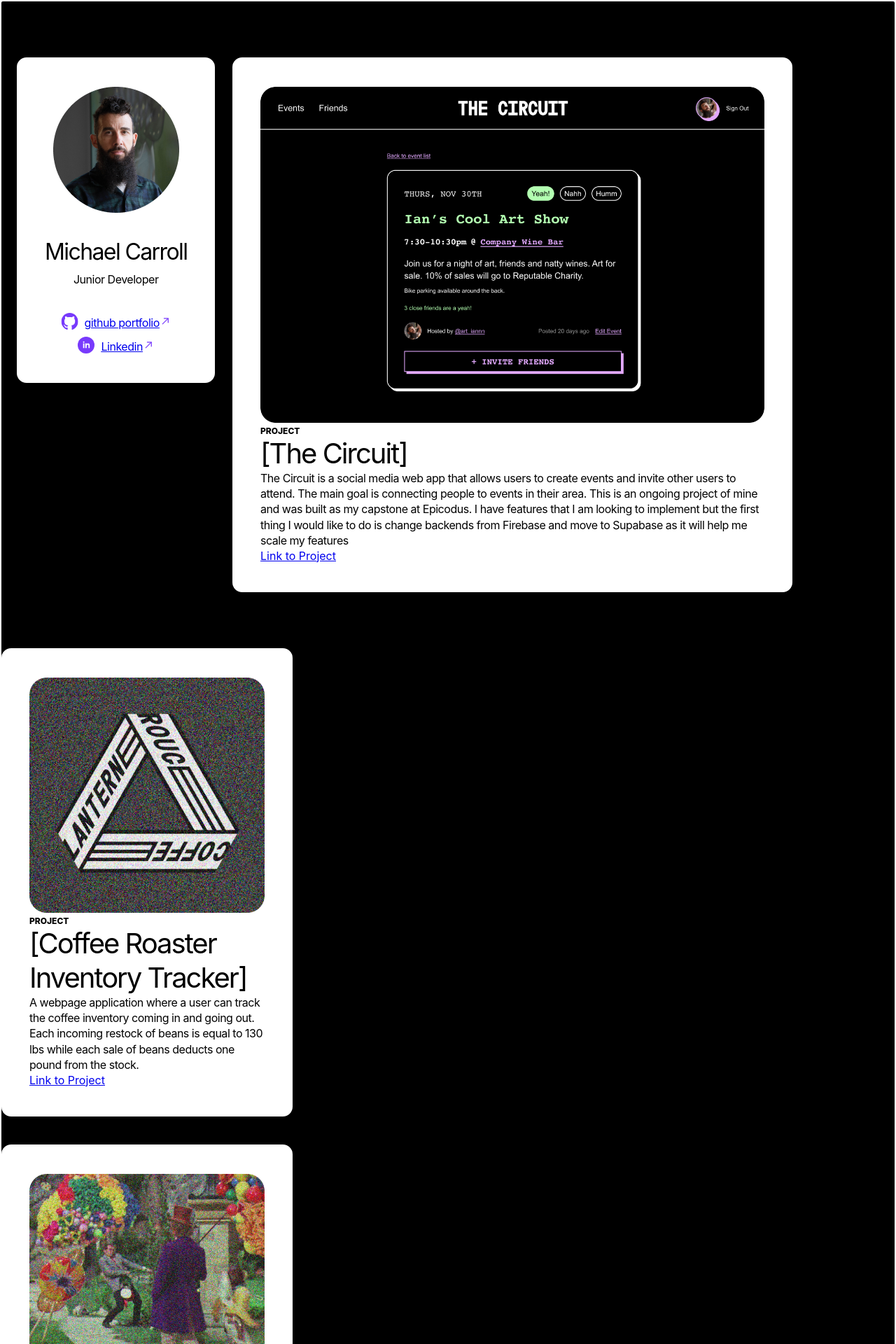
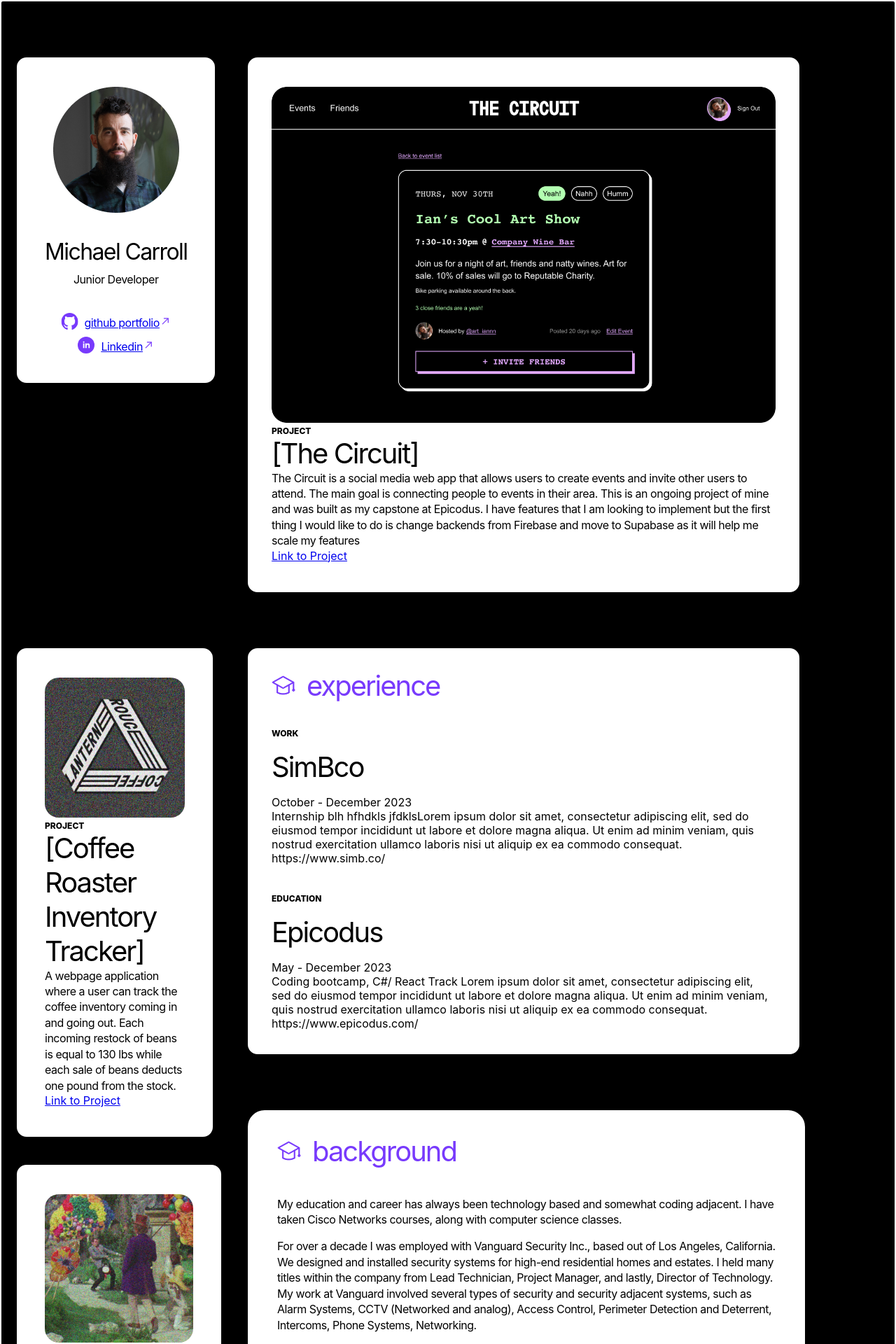
Before and after one commit to mcarroll138/portfolio, a React (Create React App) app: page / in a window 1280 px wide. Shown: the top 1920 px of the page at 70% size. Built offline with nearby package versions, Linux system fonts and the light colour scheme.

Commit message:
update css, debug, WIP

```diff
--- a/src/components/LandingPage.js
+++ b/src/components/LandingPage.js
@@ -11,7 +11,7 @@ export default function LandingPage() {
     border: "2px solid white",
     borderRadius: "4px",
     background: "black",
-    height: "100%",
+    height: "2000vh",
   };
 
   return (
--- a/src/components/ProjectList.js
+++ b/src/components/ProjectList.js
@@ -9,6 +9,8 @@ const projectContainerStyle = {
   // display: "flex",
   // flexWrap: "wrap",
   // flexDirection: "row",
+  // width: "100%",
+
   maxWidth: 336,
   background: "#ffffff",
   border: "2px solid white",
@@ -55,7 +57,7 @@ function ProjectList() {
         style={{
           justifyContent: "right",
           marginTop: 80,
-          marginLeft: 330,
+          marginLeft: 352,
           marginRight: 20,
           maxWidth: 720,
           right: 0,
@@ -64,7 +66,7 @@ function ProjectList() {
           borderRadius: "14px",
           display: "flex",
           flexDirection: "column",
-          padding: "40px 38px",
+          padding: "40px 32px",
           marginBottom: 80,
         }}
       >
@@ -75,10 +77,23 @@ function ProjectList() {
           link={capstoneProject.link}
         />
       </div>
-
-      <div>
+      <div style={{ width: 300, height: 0 }}>
         {mainProjectList.map((projects, index) => (
-          <div key={index} style={projectContainerStyle}>
+          <div
+            key={index}
+            style={{
+              display: "flex",
+              flexWrap: "wrap",
+              flexDirection: "row",
+              width: 280,
+              // marginBottom: 12,
+              // background: "white",
+              // borderRadius: "14px",
+              marginLeft: 22,
+              // marginRight: 22,
+            }}
+          >
+            <div style={projectContainerStyle}>
               <Projects
                 image={projects.image}
                 name={projects.name}
@@ -87,6 +102,8 @@ function ProjectList() {
                 // key={index}
               />
             </div>
+          </div>
+          // </div>
         ))}
       </div>
     </>
--- a/src/components/Projects.js
+++ b/src/components/Projects.js
@@ -4,7 +4,6 @@ import PropTypes from "prop-types";
 import CoffeeRoaster from "../assets/Frame 3.svg";
 
 function Projects(props) {
-  console.log(props);
   const profileContainerStyle = {
     // background: "#ffffff",
     // border: "2px solid white",
```
Lines whose indentation alone changed are shown as unchanged.
